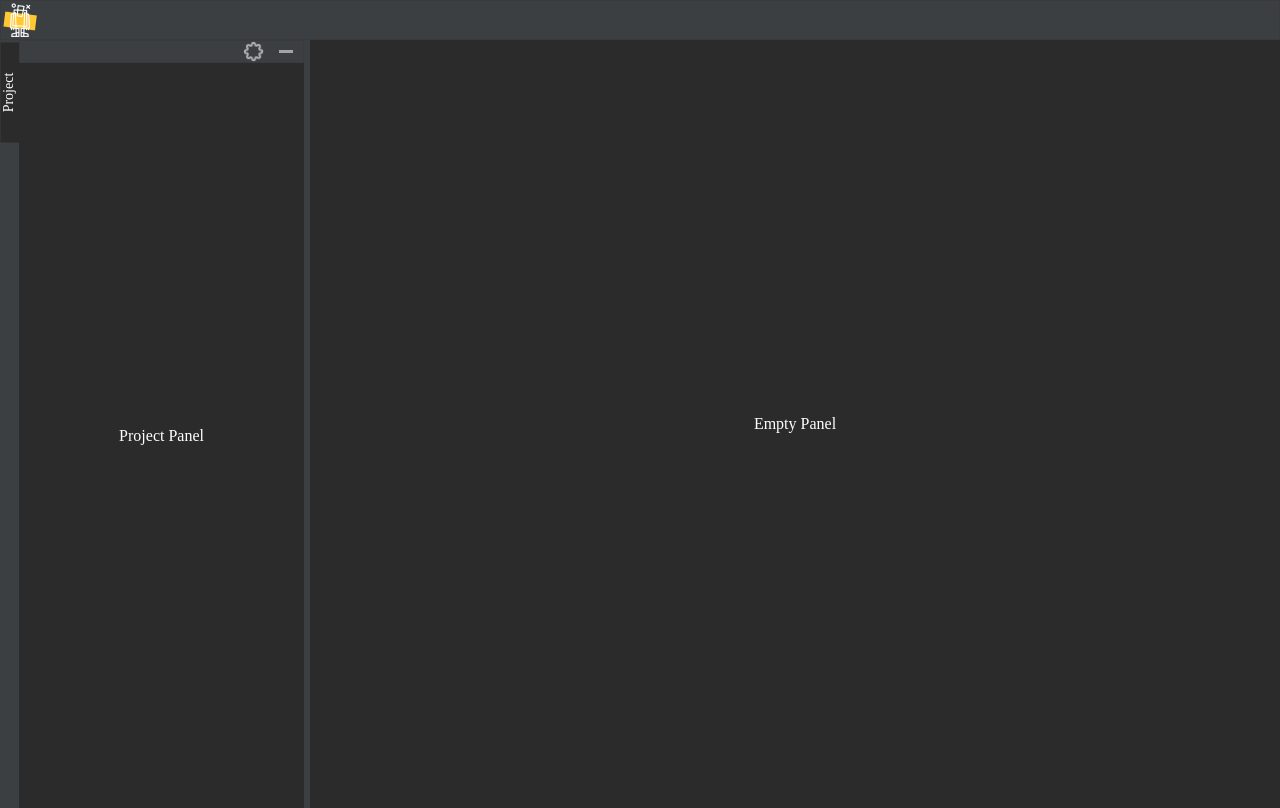
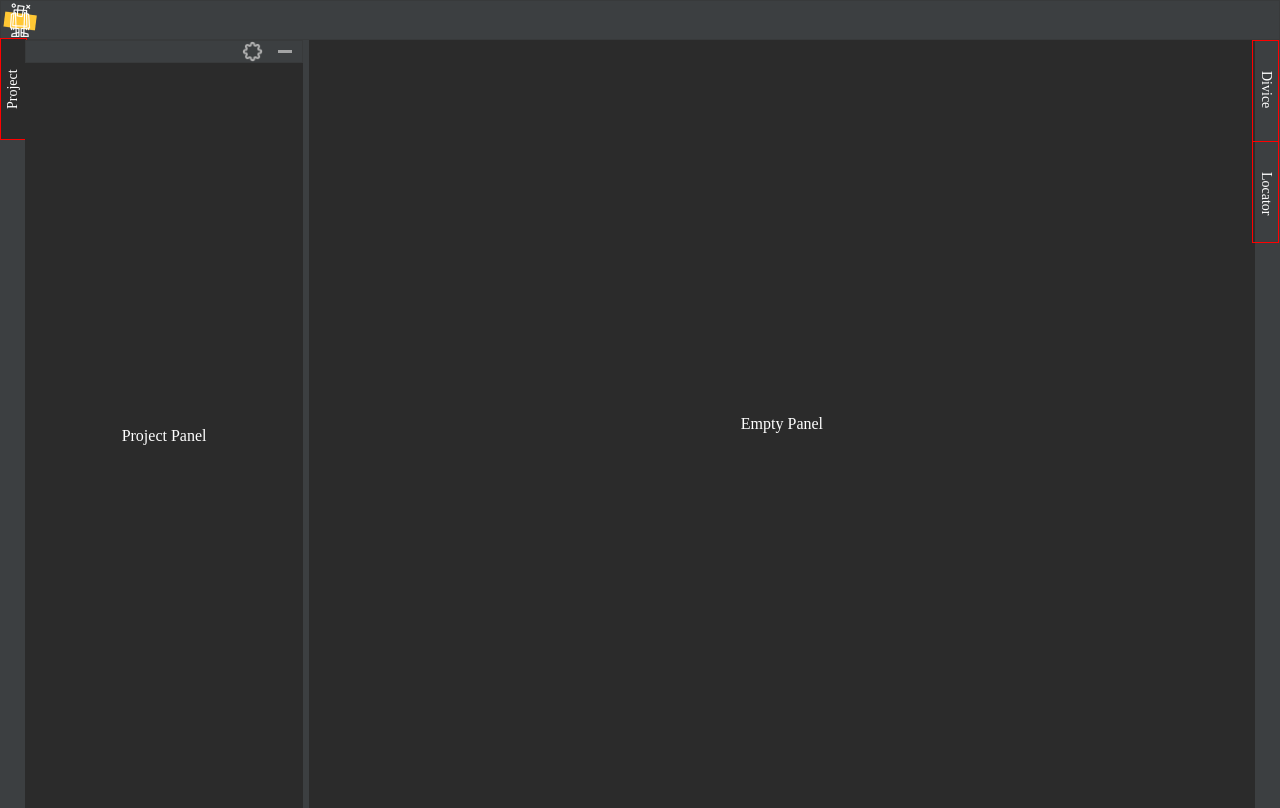
Before and after one commit to ldaehi0205/AppTestAI_test, a React (Create React App) app: page / in a window 1280 px wide. Built offline with nearby package versions, Linux system fonts and the light colour scheme.

Commit message:
Create aside Nav

```diff
--- a/src/component/page/main.js
+++ b/src/component/page/main.js
@@ -7,6 +7,7 @@ import EmptyPanel from "./../ui/emptyPanel";
 
 function Main() {
   const [selectProject, setSelectProject] = useState(true);
+  // const [selectArr, setSelectArr] = useState(["Divice", "Locator"]);
 
   const handleProject = () => {
     setSelectProject(!selectProject);
@@ -16,9 +17,20 @@ function Main() {
     <MainPage>
       <Titlebar />
       <main className="mainPanels">
-        <Aside handleProject={handleProject} />
+        <Aside
+          handleProject={handleProject}
+          selectProject={selectProject}
+          asideName="left"
+          rotateText="-90"
+        />
         {selectProject && <Project />}
         <EmptyPanel />
+        <Aside
+          handleProject={handleProject}
+          asideName="right"
+          rotateText="90"
+          // selectNumber="2"
+        />
       </main>
     </MainPage>
   );
--- a/src/component/ui/aside.js
+++ b/src/component/ui/aside.js
@@ -1,11 +1,34 @@
 import React from "react";
 import styled from "styled-components";
-import ProtectSelected from "./projectSelected";
+import ProjectSelected from "./projectSelected";
 
 const slider = props => {
   return (
     <Aside>
-      <ProtectSelected handleProject={props.handleProject} />
+      {props.asideName === "right" &&
+        CREATE_NAV_RIGHTARRAY.map(e => {
+          return (
+            <ProjectSelected
+              key={e.id}
+              handleProject={props.handleProject}
+              asideName={e.content}
+              rotateText={props.rotateText}
+              selectProject={props.selectProject}
+            />
+          );
+        })}
+      {props.asideName === "left" &&
+        CREATE_NAV_LEFTARRAY.map(e => {
+          return (
+            <ProjectSelected
+              key={e.id}
+              handleProject={props.handleProject}
+              asideName={e.content}
+              rotateText={props.rotateText}
+              selectProject={props.selectProject}
+            />
+          );
+        })}
     </Aside>
   );
 };
@@ -14,8 +37,29 @@ export default slider;
 
 const Aside = styled.aside`
   position: relative;
+  display: flex;
+  flex-direction: column;
+  justify-content: flex-start;
   left: 0px;
   width: 25px;
   height: 96vh;
   background: #3c3f41;
 `;
+
+const CREATE_NAV_RIGHTARRAY = [
+  {
+    id: 0,
+    content: "Divice",
+  },
+  {
+    id: 1,
+    content: "Locator",
+  },
+];
+
+const CREATE_NAV_LEFTARRAY = [
+  {
+    id: 0,
+    content: "Project",
+  },
+];
--- a/src/component/ui/projectSelected.js
+++ b/src/component/ui/projectSelected.js
@@ -3,23 +3,35 @@ import styled from "styled-components";
 
 function projectSelected(props) {
   return (
-    <ProjectSelected onClick={props.handleProject}>Project</ProjectSelected>
+    <ProjectSelected
+      onClick={props.handleProject}
+      rotateText={props.rotateText}
+      selectProject={props.selectProject}
+    >
+      <div className="asd">{props.asideName}</div>
+    </ProjectSelected>
   );
 }
 
 export default projectSelected;
 
 const ProjectSelected = styled.div`
-  position: absolute;
-  display: flex;
-  justify-content: center;
-  left: -37px;
-  top: 40px;
+  position: relative;
+  left: ${props => Number(props.rotateText) > 0 && "24px"};
+  top: ${props => Number(props.rotateText) < 0 && "100px"};
   width: 100px;
   height: 25px;
-  transform: rotate(-90deg); //크로스브라우징 무시
+  margin-bottom: 74px;
+  transform-origin: left top;
+  transform: ${props =>
+    Number(props.rotateText) > 0 ? "rotate(90deg)" : "rotate(-90deg)"};
   color: rgb(255, 255, 255);
-  background: #2b2b2b;
+  background: ${props => (props.selectProject ? "#2b2b2b" : "3c3f41")};
   font-size: 14px;
+  border: 1px solid red;
   cursor: pointer;
+
+  .asd {
+    margin: 4px 30px;
+  }
 `;
```
